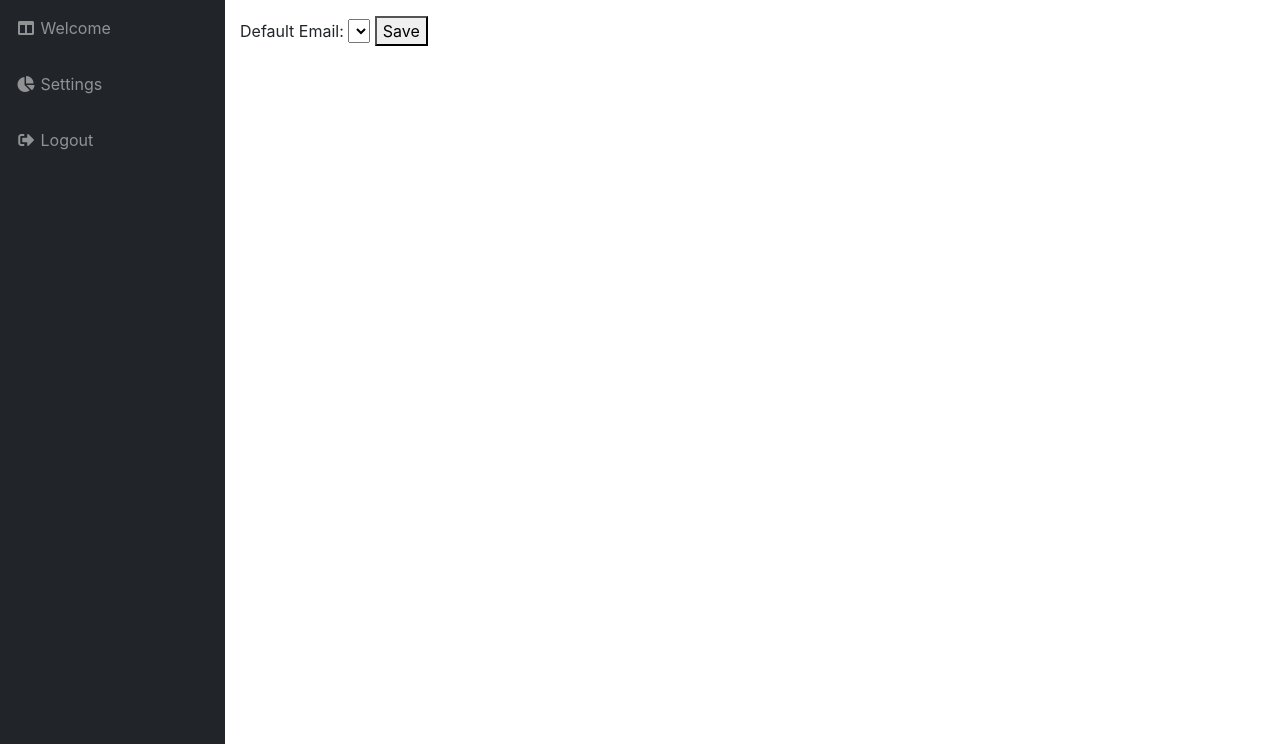
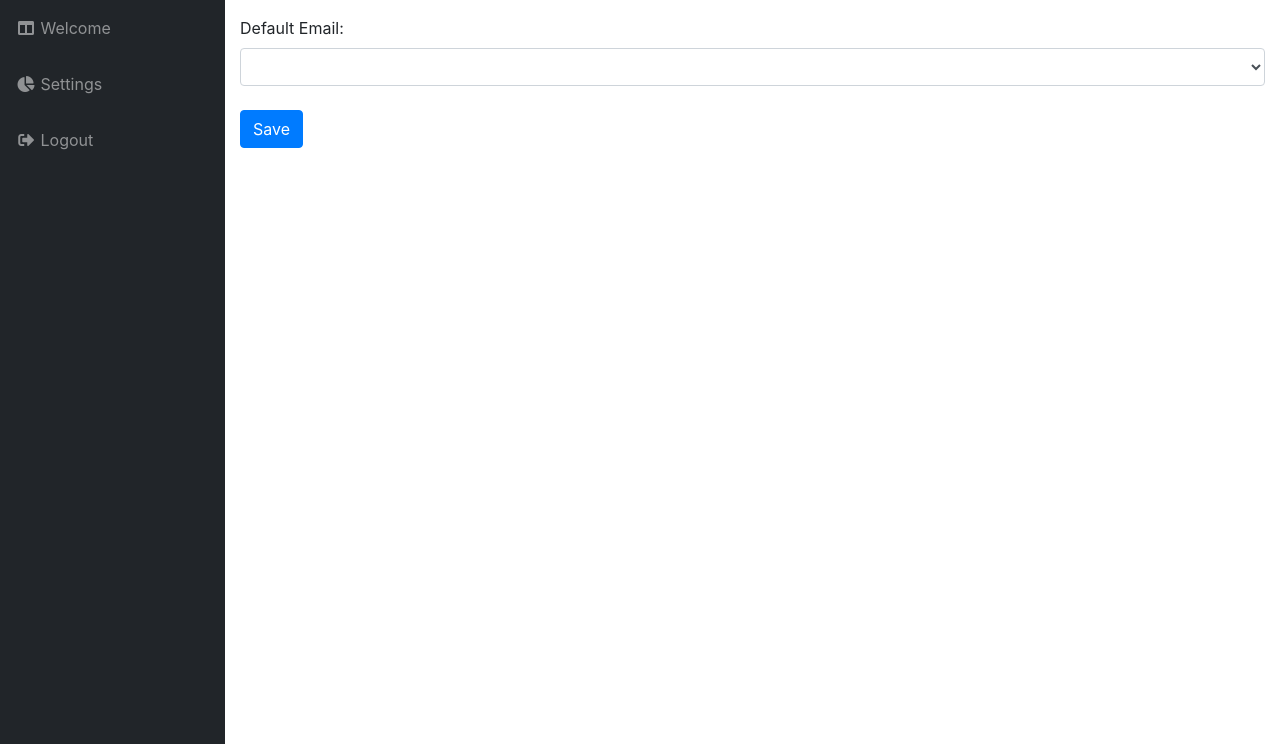
Before and after one commit to kubeportal/kubeportal, a Django app: template kubeportal/templates/portal_settings.html in a window 1280 px wide. Shown: the part 47-800 px from the top of the page. Run offline with Django 3.2, Linux system fonts and the light colour scheme; the template is opened without the code that fills it, so the values that code supplies are empty; parts of the project's set-up code (start-up, migrations or seed data) failed here and were passed over; some libraries are stand-ins or nearby versions.

Commit message:
Kubeportal-like styling for settings

```diff
--- a/kubeportal/templates/portal_settings.html
+++ b/kubeportal/templates/portal_settings.html
@@ -5,9 +5,9 @@
 
 <form action="/settings/update" method="POST">
     {% csrf_token %}
-    <div class="submit-row">
+    <div class="form-group">
         <label for="default-email">Default Email:</label>
-        <select name="default-email" id="default-email-selection">
+        <select class="form-control" name="default-email" id="default-email-selection">
             {% for address in user.alt_mails %}
             {% if address == user.email %}
             <option value="{% filter lower %}{{ address }}{% endfilter %}" selected> {{ address }} </option>
@@ -16,7 +16,7 @@
             {% endif %}
             {% endfor %}
         </select>
-        <button type="submit" value="OK"> Save </button>
+        <button class="btn btn-primary mt-4" type="submit" value="OK"> Save </button>
     </div>
 </form>
 
```
